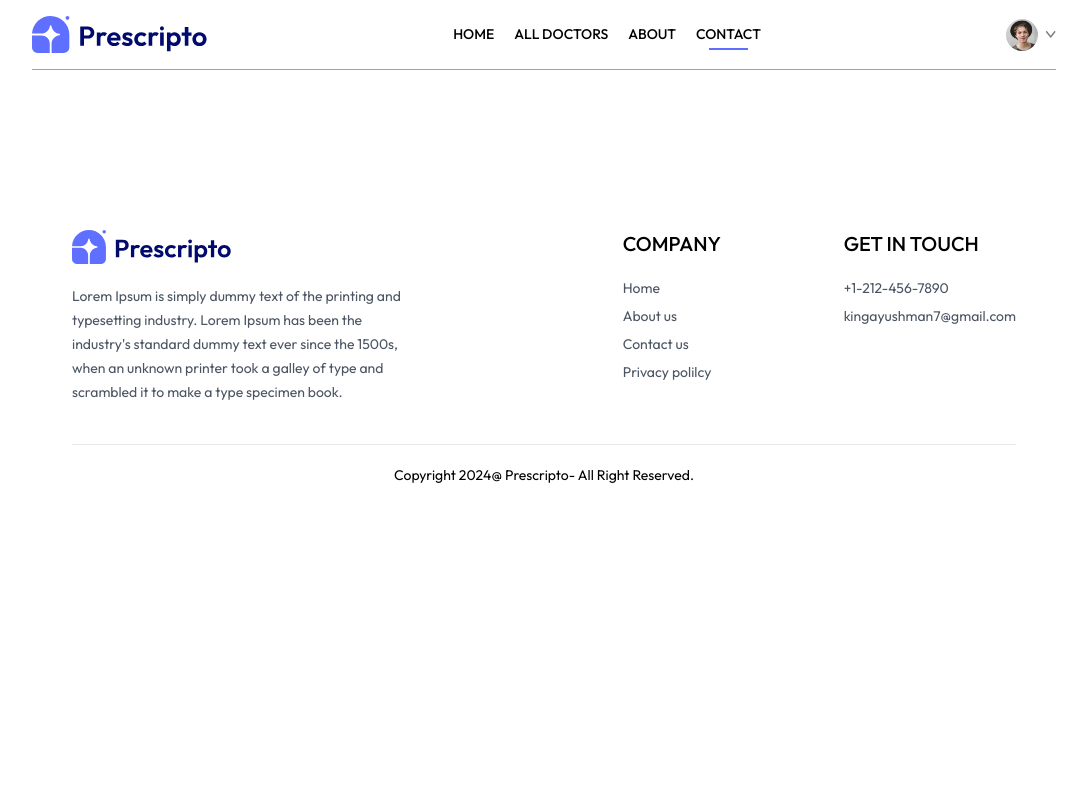
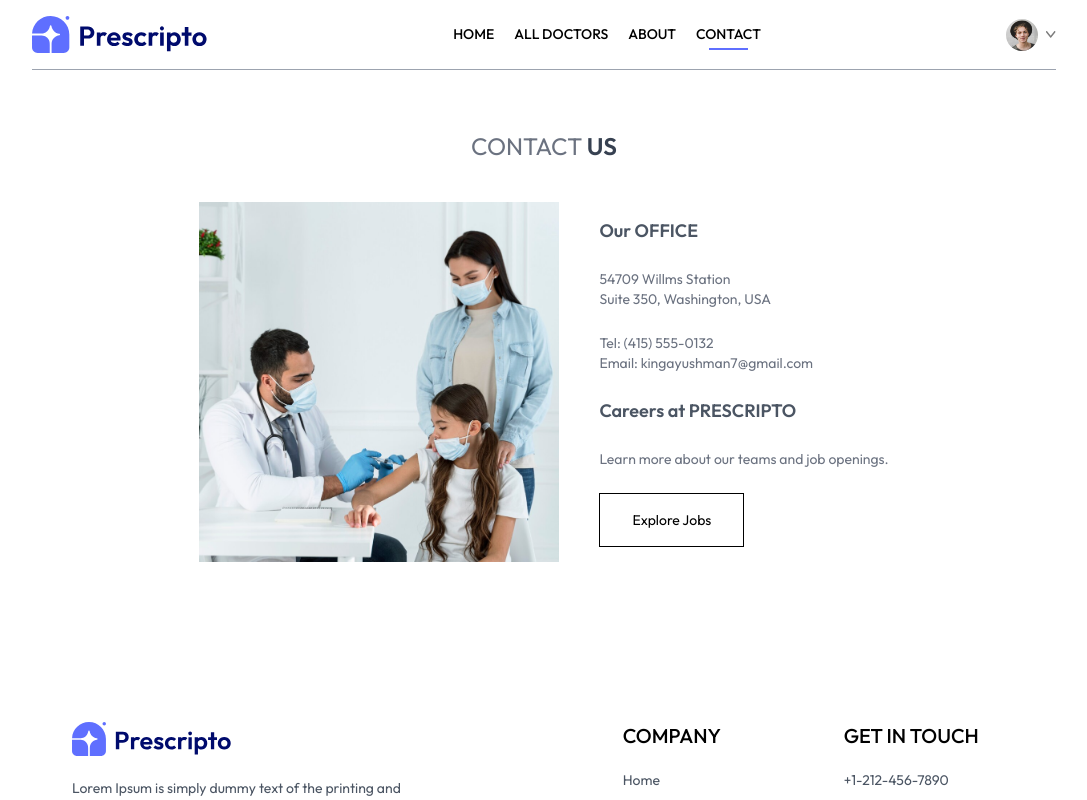
Before and after one commit to 1-Ujjwal/prescripto, a React (Vite) app in the folder frontend/: page /contact in a window 1280 px wide. Shown: the top 800 px of the page, without its empty margins (96-1183 px from the left). Built offline with nearby package versions, Linux system fonts and the light colour scheme.

Commit message:
created Contact page
-made contact page

```diff
--- a/frontend/src/pages/Contact.jsx
+++ b/frontend/src/pages/Contact.jsx
@@ -1,7 +1,43 @@
 import React from "react";
+import { assets } from "../assets/assets";
 
 const Contact = () => {
-  return <div></div>;
+  return (
+    <div>
+      <div className="text-center text-2xl pt-10 text-gray-500">
+        <p>
+          CONTACT <span className="text-gray-700 font-semibold">US</span>
+        </p>
+      </div>
+
+      <div className="my-10 flex flex-col justify-center md:flex-row gap-10 mb-28 text-sm">
+        <img
+          className="w-full md:max-w-[360px]"
+          src={assets.contact_image}
+          alt=""
+        />
+
+        <div className="flex flex-col justify-center items-start gap-6">
+          <p className="font-semibold text-lg text-gray-600">Our OFFICE</p>
+          <p className="text-gray-500">
+            54709 Willms Station <br /> Suite 350, Washington, USA
+          </p>
+          <p className="text-gray-500">
+            Tel: (415) 555-0132 <br /> Email: kingayushman7@gmail.com
+          </p>
+          <p className="font-semibold text-lg text-gray-600">
+            Careers at PRESCRIPTO
+          </p>
+          <p className="text-gray-500">
+            Learn more about our teams and job openings.
+          </p>
+          <button className="border border-black px-8 py-4 text-sm hover:bg-black hover:text-white transition-all duration-500">
+            Explore Jobs
+          </button>
+        </div>
+      </div>
+    </div>
+  );
 };
 
 export default Contact;
```
